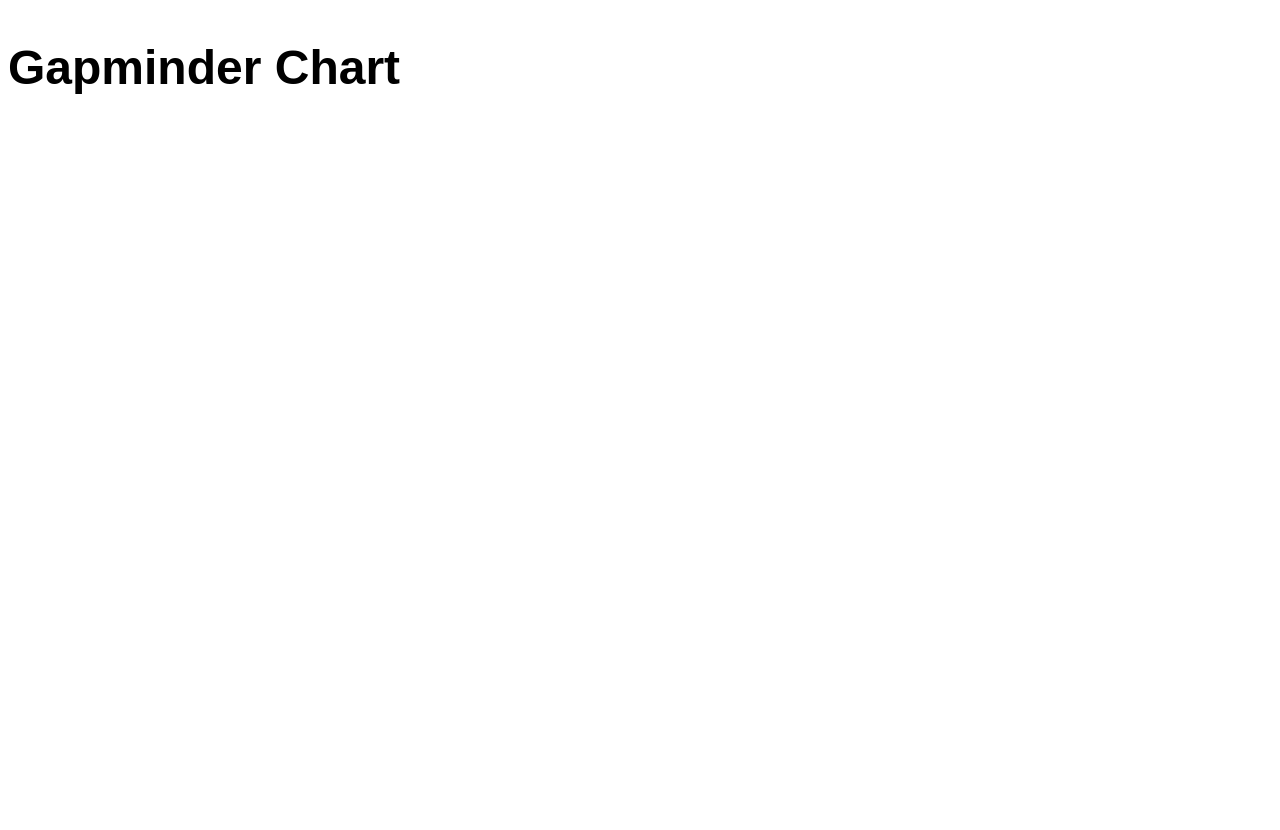
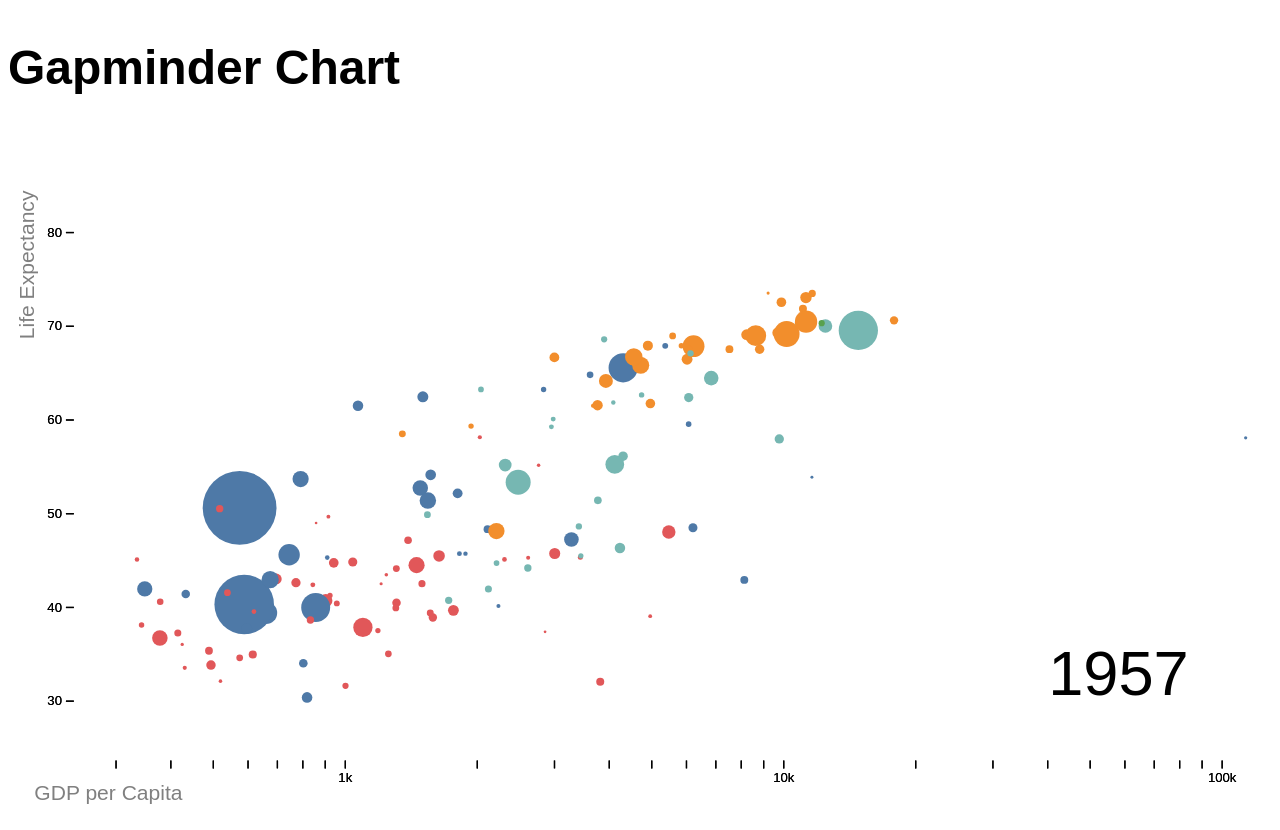
Before and after one commit to jamesv28/gap-minder, a React (Vite) app: page / in a window 1280 px wide. Built offline with nearby package versions, Linux system fonts and the light colour scheme.

Commit message:
added axis and basic animation

```diff
--- a/src/components/circle/circle.jsx
+++ b/src/components/circle/circle.jsx
@@ -27,7 +27,29 @@
     );
   }, [chartData, height, width, colorScale, selectedContinent, data]);
   // this just attaches circles to the DOM - it doesn't actually set their size, color, or position
-  return <svg ref={svgRef} viewBox={`0 0 ${width} ${height}`}></svg>;
+  return (
+    <svg ref={svgRef} viewBox={`0 0 ${width} ${height}`}>
+      {chartData.map((d, i) => (
+        <circle key={i} fill="#fff" />
+      ))}
+      <text
+        fontSize="48px"
+        x={width - margin.right - 150}
+        y={height - margin.bottom - 50}
+      >
+        {year}
+      </text>
+      <text fill="gray" y={height - 20} x={20}>
+        GDP per Capita
+      </text>
+      <text
+        fill="gray"
+        transform={`translate(${20}, ${margin.top + 100}) rotate(-90)`}
+      >
+        Life Expectancy
+      </text>
+    </svg>
+  );
 }
 
 Circles.propTypes = {
@@ -38,4 +60,5 @@
   colorScale: PropTypes.func,
   selectedContinent: PropTypes.string,
 };
+
 export default Circles;
--- a/src/drawchart.js
+++ b/src/drawchart.js
@@ -1,4 +1,11 @@
-import { scaleLinear, scaleLog, scaleSqrt, extent } from "d3";
+import {
+  scaleLinear,
+  scaleLog,
+  scaleSqrt,
+  extent,
+  axisBottom,
+  axisLeft,
+} from "d3";
 
 export function drawChart(
   SVG,
@@ -11,17 +18,38 @@
   selectedContinent
 ) {
   const maxRadius = 40;
+
   const xScale = scaleLog()
     .domain(extent(data, (d) => d.gdp_cap))
     .range([margin.left, width - margin.right]);
+
   const yScale = scaleLinear()
     .domain(extent(data, (d) => d.life_exp))
     .range([height - margin.bottom, margin.top]);
 
-  const rScale = scaleSqrt()
-    .domain(extent(data, (d) => d.pop))
+  let rScale = scaleSqrt()
+    .domain(extent(data, (d) => d.population))
     .range([1, maxRadius]);
 
+  SVG.selectAll("circle")
+    .data(chartData)
+    .transition()
+    .duration(400)
+    .attr("cx", (d) => xScale(d.gdp_cap))
+    .attr("cy", (d) => yScale(d.life_exp))
+    .attr("r", (d) => rScale(d.population))
+    .attr("opacity", 1)
+    .style("fill", (d) => colorScale(d.continent));
+
+  SVG.append("g")
+    .call(axisLeft(yScale).ticks(5))
+    .attr("transform", `translate(${margin.left}, 0)`)
+    .call((g) => g.select(".domain").remove());
+
+  SVG.append("g")
+    .call(axisBottom(xScale).ticks(5))
+    .attr("transform", `translate(0, ${height - margin.bottom})`)
+    .call((g) => g.select(".domain").remove());
   //   console.log(xScale(20));
   //   console.log(yScale(50));
   //   console.log(colorScale("Africa"));
```
